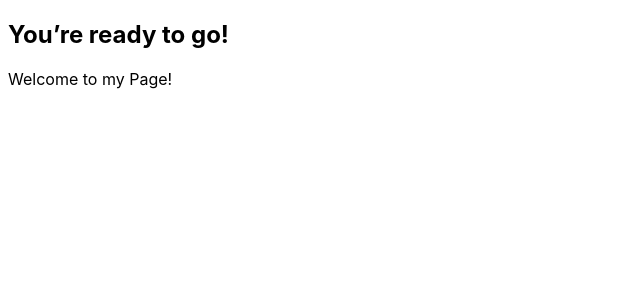
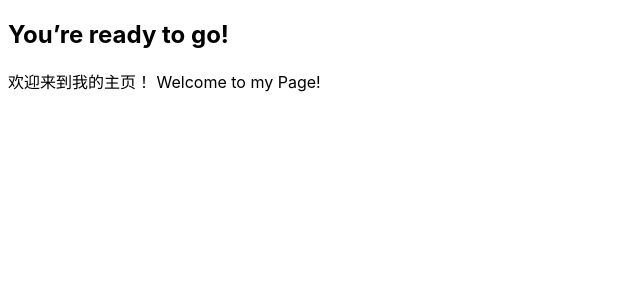
Before and after one commit to jinyub/colin.github.io, a Jekyll site: the page built from index.md, in a window 1280 px wide. Shown: the top 300 px of the page, without its empty margins (0-640 px from the left). Built offline with Jekyll 4.4.1, drawn with Linux system fonts in a browser that asks for light colours.

Commit message:
Update index.md

```diff
--- a/index.md
+++ b/index.md
@@ -4,5 +4,5 @@ title: "Colin's HomePage"
 ---
 
 ## You're ready to go!
-
+欢迎来到我的主页！
 Welcome to my Page!
```
